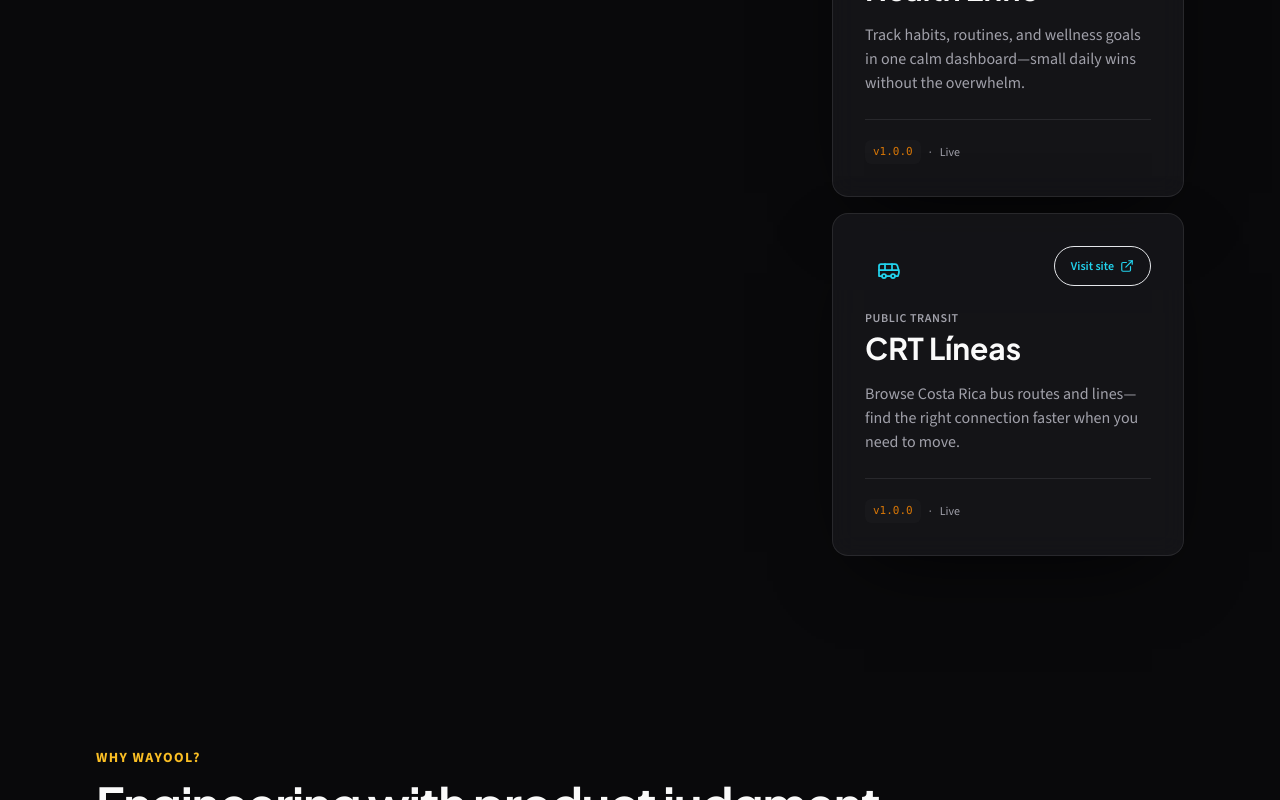
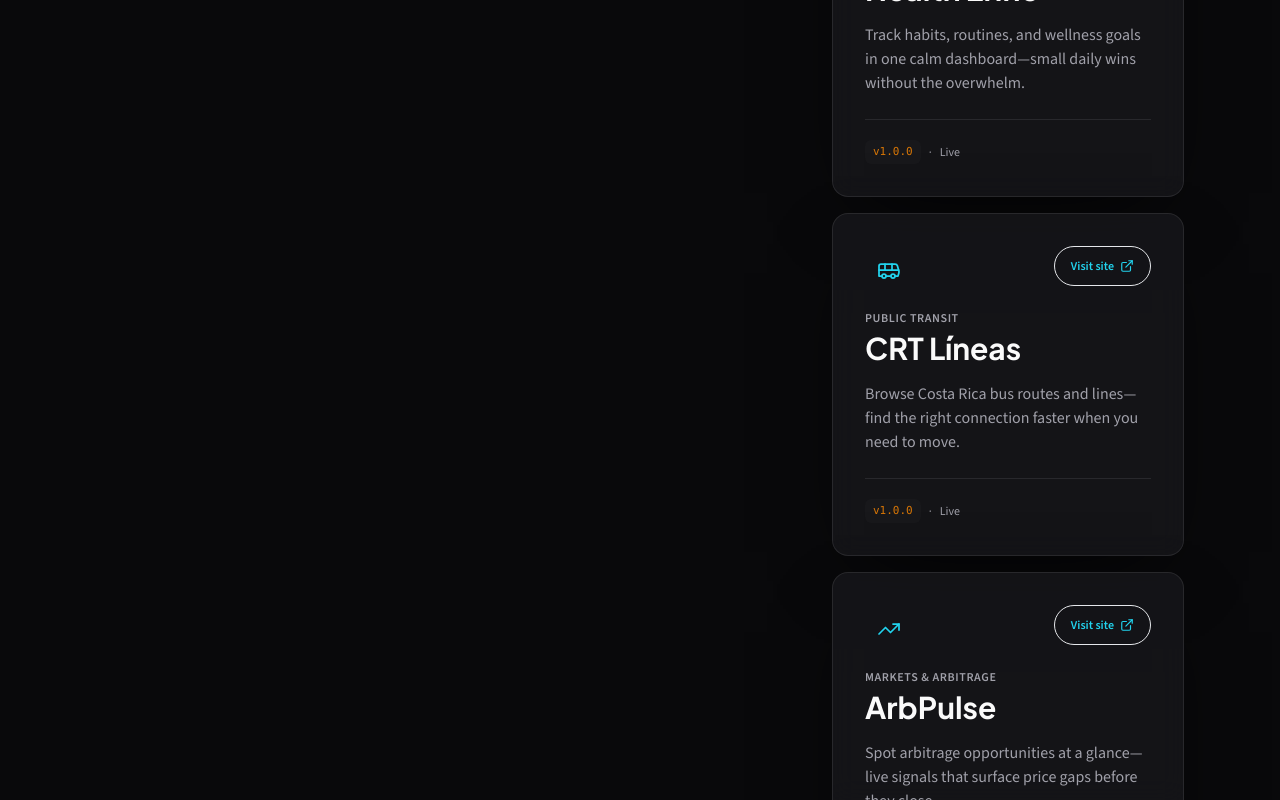
Before and after one commit to mauricioabh/wayool, a Next.js app: page / in a window 1280 px wide. Shown: the part 2000-2800 px from the top of the page. Built offline with nearby package versions, Linux system fonts and the light colour scheme; no server answers.

Commit message:
Add ArbPulse tile with production visit link.
Co-authored-by: Cursor <cursoragent@cursor.com>

```diff
--- a/app/_components/AppShowcase.tsx
+++ b/app/_components/AppShowcase.tsx
@@ -10,6 +10,7 @@ import {
   Smartphone,
   Sun,
   Timer,
+  TrendingUp,
   Tv,
 } from "lucide-react";
 import Image from "next/image";
@@ -94,6 +95,16 @@ const APPS: AppShowcaseItem[] = [
     benefit:
       "Browse Costa Rica bus routes and lines—find the right connection faster when you need to move.",
     visitHref: "https://crt-lineas.vercel.app",
+    version: "v1.0.0",
+    status: "Live",
+  },
+  {
+    name: "ArbPulse",
+    category: "Markets & arbitrage",
+    icon: TrendingUp,
+    benefit:
+      "Spot arbitrage opportunities at a glance—live signals that surface price gaps before they close.",
+    visitHref: "https://arbpulse.wayool.com",
     version: "v1.0.0",
     status: "Live",
   },
```
